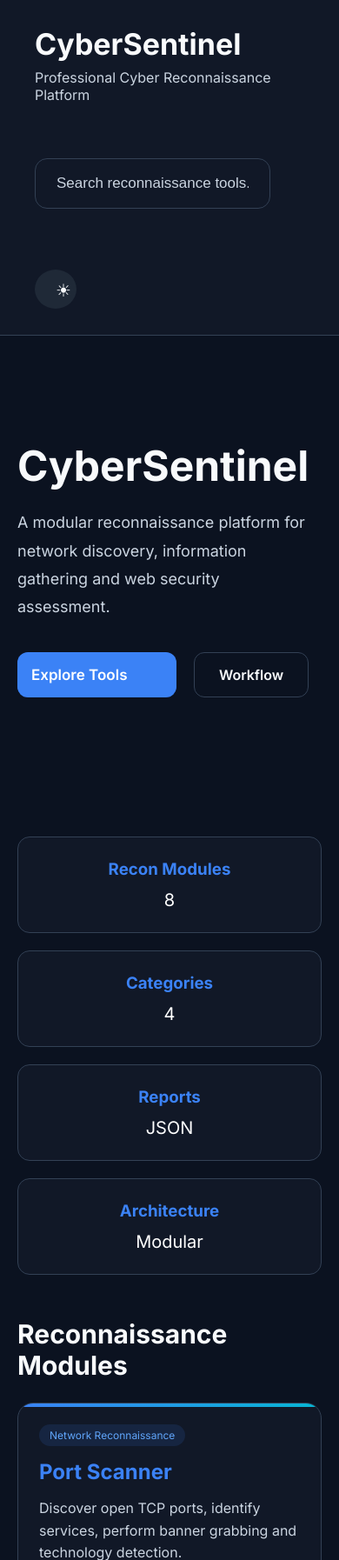
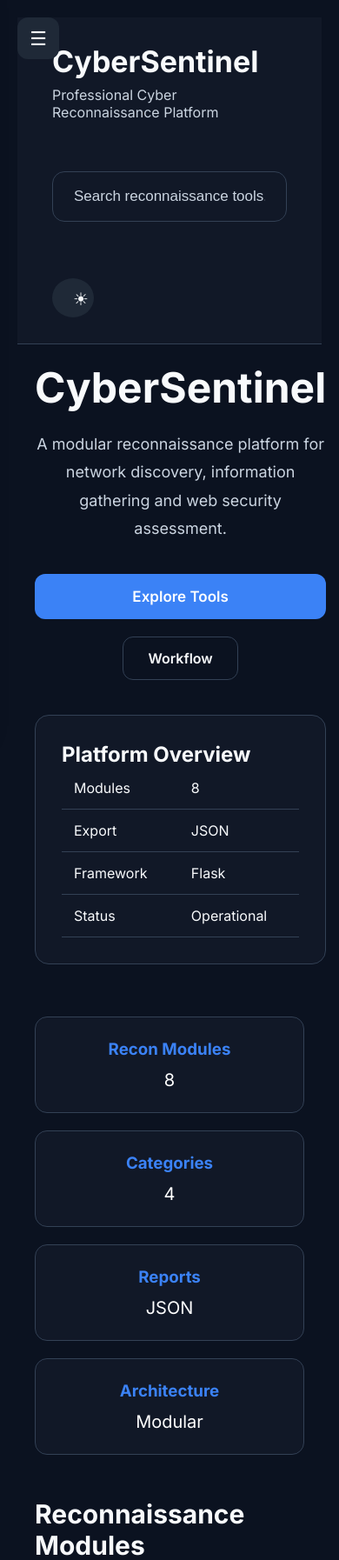
Before and after one commit to MAYANK2454-19/Cybersentinel, a Flask app: page / in a window 390 px wide; the page is wider, and only the part inside the window is pictured. Shown: the top 1794 px of that part at 87% size. Run offline with Flask 3, Linux system fonts and the light colour scheme.

Commit message:
update toggle

```diff
--- a/static/css/style.css
+++ b/static/css/style.css
@@ -1978,9 +1978,79 @@ footer{
     transition:.3s;
 
 }
+/* =====================================
+   RESPONSIVE DESIGN
+===================================== */
+
+.menu-toggle{
+
+    display:none;
+
+    position:fixed;
+
+    top:20px;
+
+    left:20px;
+
+    width:48px;
+
+    height:48px;
+
+    border:none;
+
+    border-radius:12px;
+
+    background:var(--surface2);
+
+    color:var(--text);
+
+    cursor:pointer;
+
+    font-size:22px;
+
+    z-index:10001;
+
+    transition:.3s;
+
+}
+
+
+
+/* ---------- TABLET ---------- */
+
+@media(max-width:1200px){
+
+.stats-grid{
+
+grid-template-columns:repeat(2,1fr);
+
+}
+
+.tool-grid{
+
+grid-template-columns:repeat(2,1fr);
+
+}
+
+.hero{
+
+grid-template-columns:1fr;
+
+}
+
+}
+
+
+
+
 /* ==========================================
    Responsive
 ========================================== */
+.menu-toggle{
+
+    display:none;
+
+}
 
 @media(max-width:1000px){
 
@@ -1999,49 +2069,201 @@ footer{
 }
 
 }
+.menu-toggle{
+
+    display:none;
+
+}
 
 @media(max-width:768px){
 
+
+
+.main-content{
+
+    margin-left:0;
+
+    width:100%;
+
+}
+
+.topbar{
+
+    flex-direction:column;
+
+    align-items:flex-start;
+
+    gap:20px;
+
+}
+
+.search-box input{
+
+    width:100%;
+
+}
+
+.page-content{
+
+    padding:20px;
+
+}
+
+.stats-grid{
+
+    grid-template-columns:1fr;
+
+}
+
+}
+/* ---------- MOBILE ---------- */
+.menu-toggle{
+
+    display:none;
+
+}
+
+/* ================= MOBILE ================= */
+
+@media screen and (max-width:768px){
+
+.layout{
+    display:block;
+}
+
 .sidebar{
 
-    display:none;
+    position:fixed;
+
+    top:0;
+    left:-280px;
+
+    width:260px;
+    height:100vh;
+
+    background:var(--surface);
+
+    overflow-y:auto;
+
+    transition:left .35s ease;
+
+    z-index:9999;
+
+    box-shadow:0 0 25px rgba(0,0,0,.45);
+
+}
+
+.sidebar.show-sidebar{
+
+    left:0;
 
 }
 
 .main-content{
 
-    margin-left:0;
-
     width:100%;
 
+    margin-left:0 !important;
+
+    padding:20px;
+
+}
+
+.menu-toggle{
+
+    display:flex;
+
+    align-items:center;
+
+    justify-content:center;
+
 }
 
 .topbar{
 
+    flex-wrap:wrap;
+
+    gap:15px;
+
+}
+
+.search-box{
+
+    width:100%;
+
+}
+
+.search-box input{
+
+    width:100%;
+
+}
+
+.hero{
+
+    grid-template-columns:1fr;
+
+}
+
+.hero-left{
+
+    text-align:center;
+
+}
+
+.hero-buttons{
+
+    justify-content:center;
+
+    flex-wrap:wrap;
+
+}
+
+.stats-grid,
+.tool-grid,
+.category-grid,
+.summary-grid{
+
+    grid-template-columns:1fr;
+
+}
+
+.workflow-container{
+
     flex-direction:column;
 
-    align-items:flex-start;
-
-    gap:20px;
-
-}
-
-.search-box input{
+}
+
+.workflow-arrow{
+
+    transform:rotate(90deg);
+
+    margin:12px 0;
+
+}
+
+.action-buttons,
+.result-buttons{
+
+    flex-direction:column;
+
+}
+
+.action-buttons>*,
+.result-buttons>*{
 
     width:100%;
 
 }
 
-.page-content{
-
-    padding:20px;
-
-}
-
-.stats-grid{
-
-    grid-template-columns:1fr;
-
-}
-
-}
+.result-table{
+
+    display:block;
+
+    overflow-x:auto;
+
+    white-space:nowrap;
+
+}
+
+}
--- /dev/null
+++ b/static/js/responsive.js
@@ -0,0 +1,26 @@
+document.addEventListener("DOMContentLoaded",()=>{
+
+    const toggle=document.getElementById("menu-toggle");
+    const sidebar=document.getElementById("sidebar");
+
+    if(toggle && sidebar){
+
+        toggle.addEventListener("click",()=>{
+
+            sidebar.classList.toggle("show-sidebar");
+
+            if(sidebar.classList.contains("show-sidebar")){
+
+                toggle.innerHTML="✕";
+
+            }else{
+
+                toggle.innerHTML="☰";
+
+            }
+
+        });
+
+    }
+
+});
--- a/templates/base.html
+++ b/templates/base.html
@@ -34,7 +34,7 @@ href="{{ url_for('static', filename='css/loading.css') }}">
 
     <!-- ================= SIDEBAR ================= -->
 
-    <aside class="sidebar">
+    <aside id="sidebar" class="sidebar">
 
         <div class="logo">
 
@@ -93,6 +93,11 @@ href="{{ url_for('static', filename='css/loading.css') }}">
         <!-- ================= NAVBAR ================= -->
 
         <header class="topbar">
+            <button id="menu-toggle" class="menu-toggle">
+
+☰
+
+</button>
 
             <div>
 
@@ -245,6 +250,8 @@ if (search) {
 
 <script src="{{ url_for('static', filename='js/theme.js') }}"></script>
 <script src="{{ url_for('static', filename='js/loading.js') }}"></script>
+<script src="{{ url_for('static',
+filename='js/responsive.js') }}"></script>
 
 </body>
 
```
